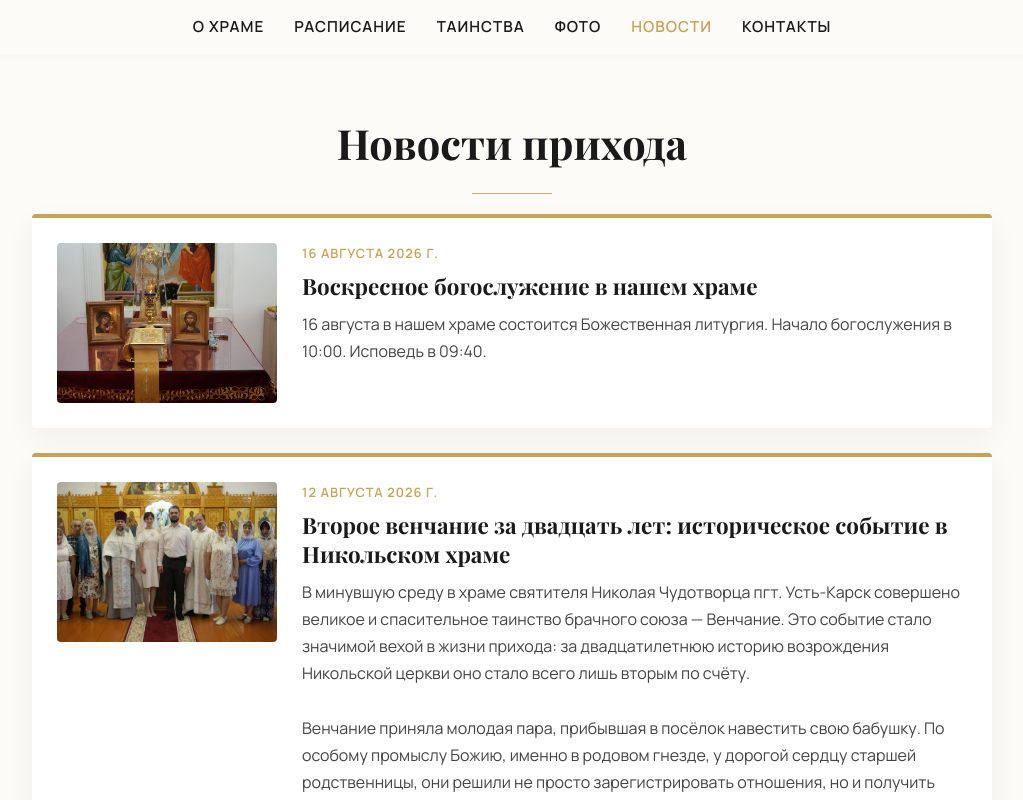
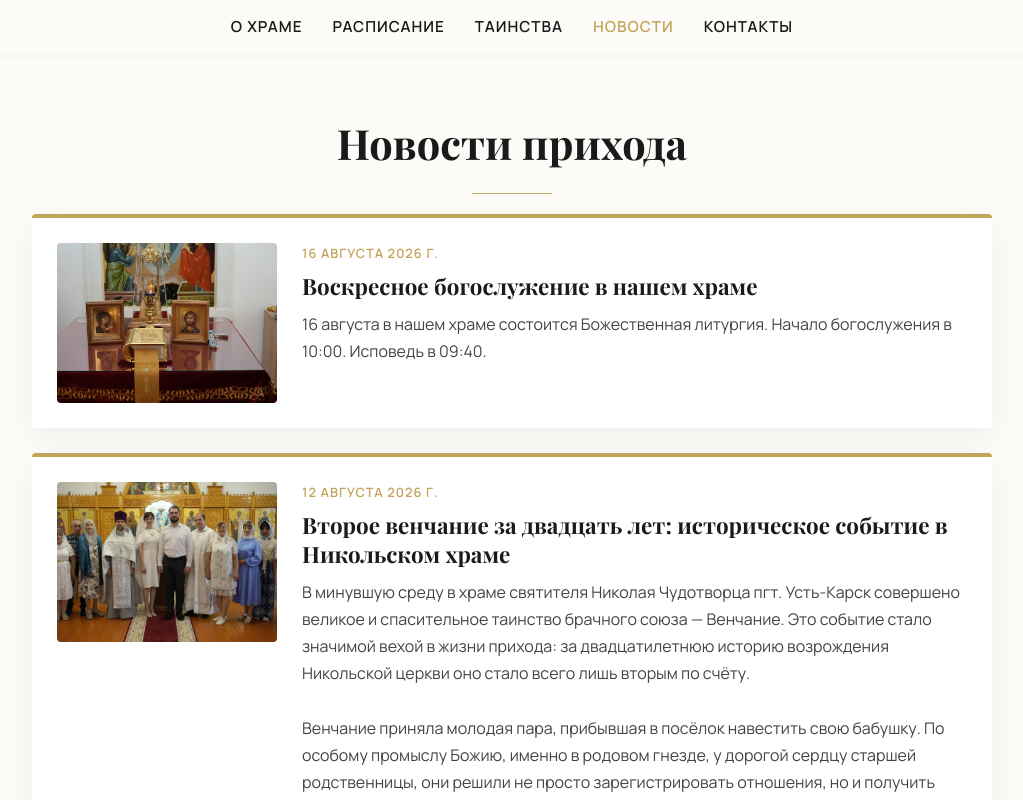
Before and after one commit to uud-ai/nikolskiy-hram.github.io, a plain HTML site: page news.html in a window 1280 px wide. Shown: the top 800 px of the page, without its empty margins (128-1151 px from the left). Drawn offline with Linux system fonts and the light colour scheme.

Commit message:
Убрать ссылку «Фото» из навигации

```diff
--- a/news.html
+++ b/news.html
@@ -104,7 +104,6 @@
         <a href="index.html#about">О храме</a>
         <a href="index.html#schedule">Расписание</a>
         <a href="index.html#sacraments">Таинства</a>
-        <a href="index.html#gallery">Фото</a>
         <a href="news.html" class="active">Новости</a>
         <a href="index.html#contacts">Контакты</a>
     </nav>
```
Also changed, not shown: index.html (+0 -1 lines).
